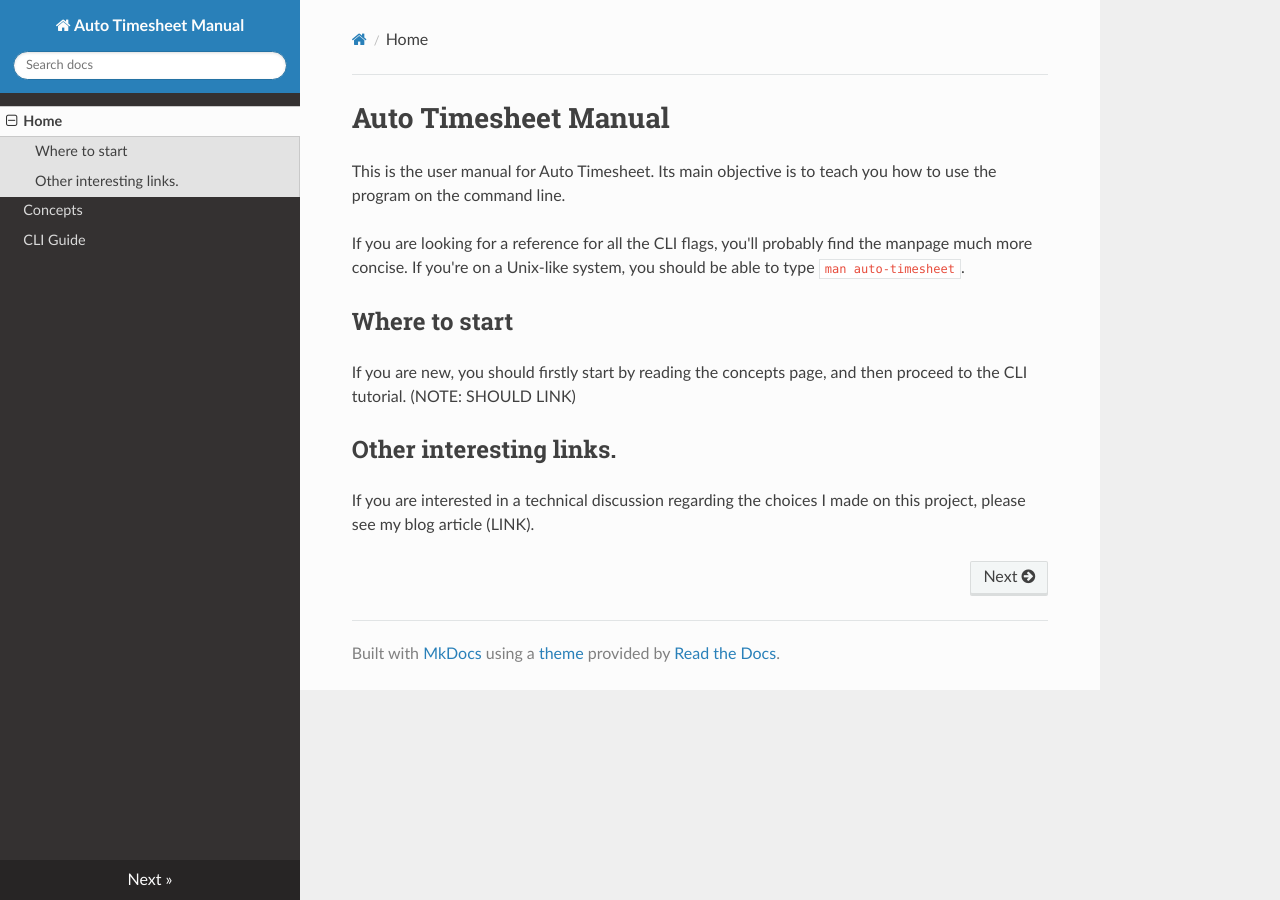
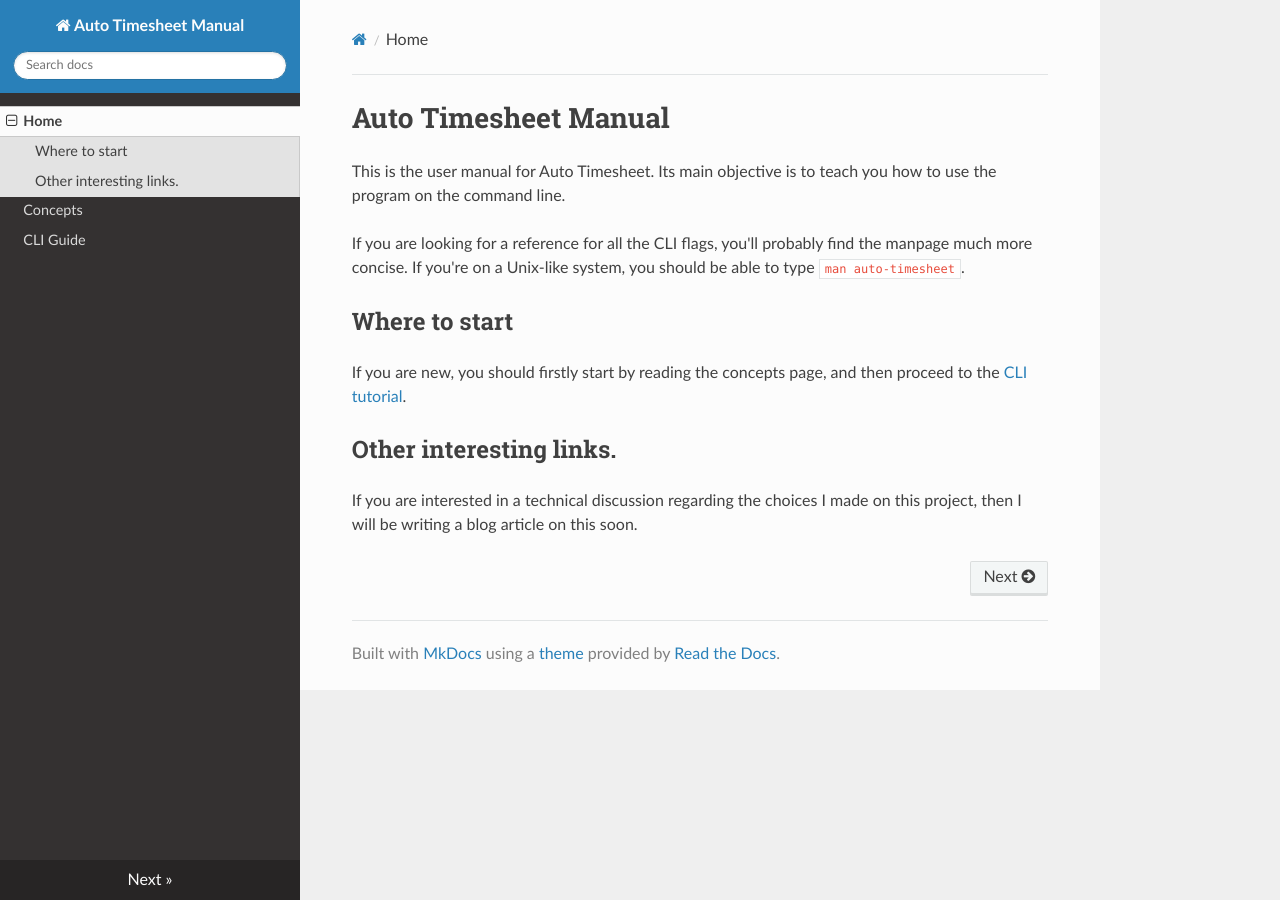
Before and after one commit to jamescrake-merani/auto-timesheet, an MkDocs documentation site: the page built from docs/docs/index.md, in a window 1280 px wide. Built offline with MkDocs 1.6.1, drawn with Linux system fonts in a browser that asks for light colours; nearby versions of some CDN libraries.

Commit message:
Cross links on index.

```diff
--- a/docs/docs/index.md
+++ b/docs/docs/index.md
@@ -6,9 +6,9 @@ If you are looking for a reference for all the CLI flags, you'll probably find t
 
 ## Where to start
 
-If you are new, you should firstly start by reading the concepts page, and then proceed to the CLI tutorial.
-(NOTE: SHOULD LINK)
+If you are new, you should firstly start by reading the concepts page, and then proceed to the [CLI tutorial](guide.md).
+
 
 ## Other interesting links.
 
-If you are interested in a technical discussion regarding the choices I made on this project, please see my blog article (LINK).
+If you are interested in a technical discussion regarding the choices I made on this project, then I will be writing a blog article on this soon.
```
